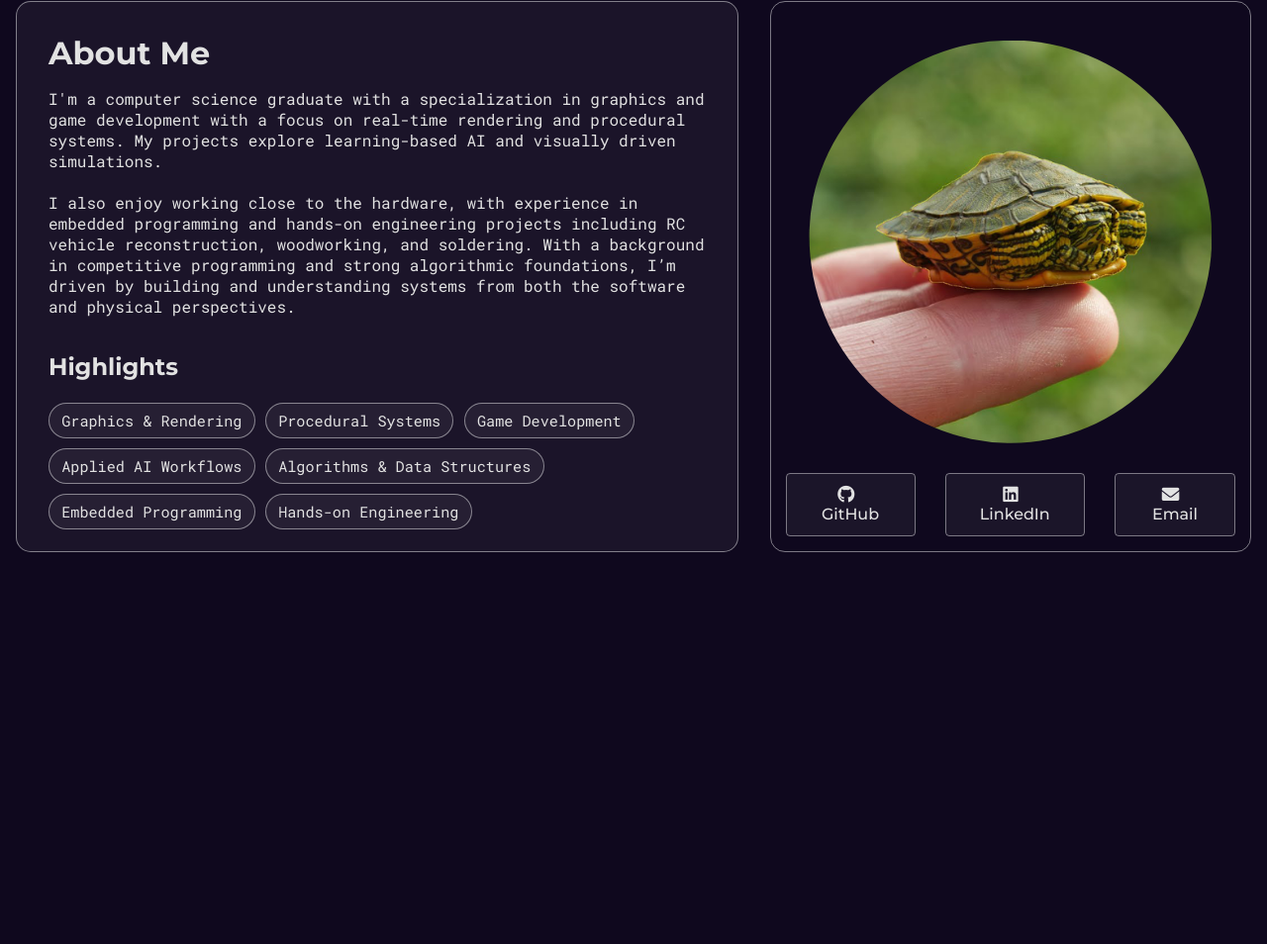
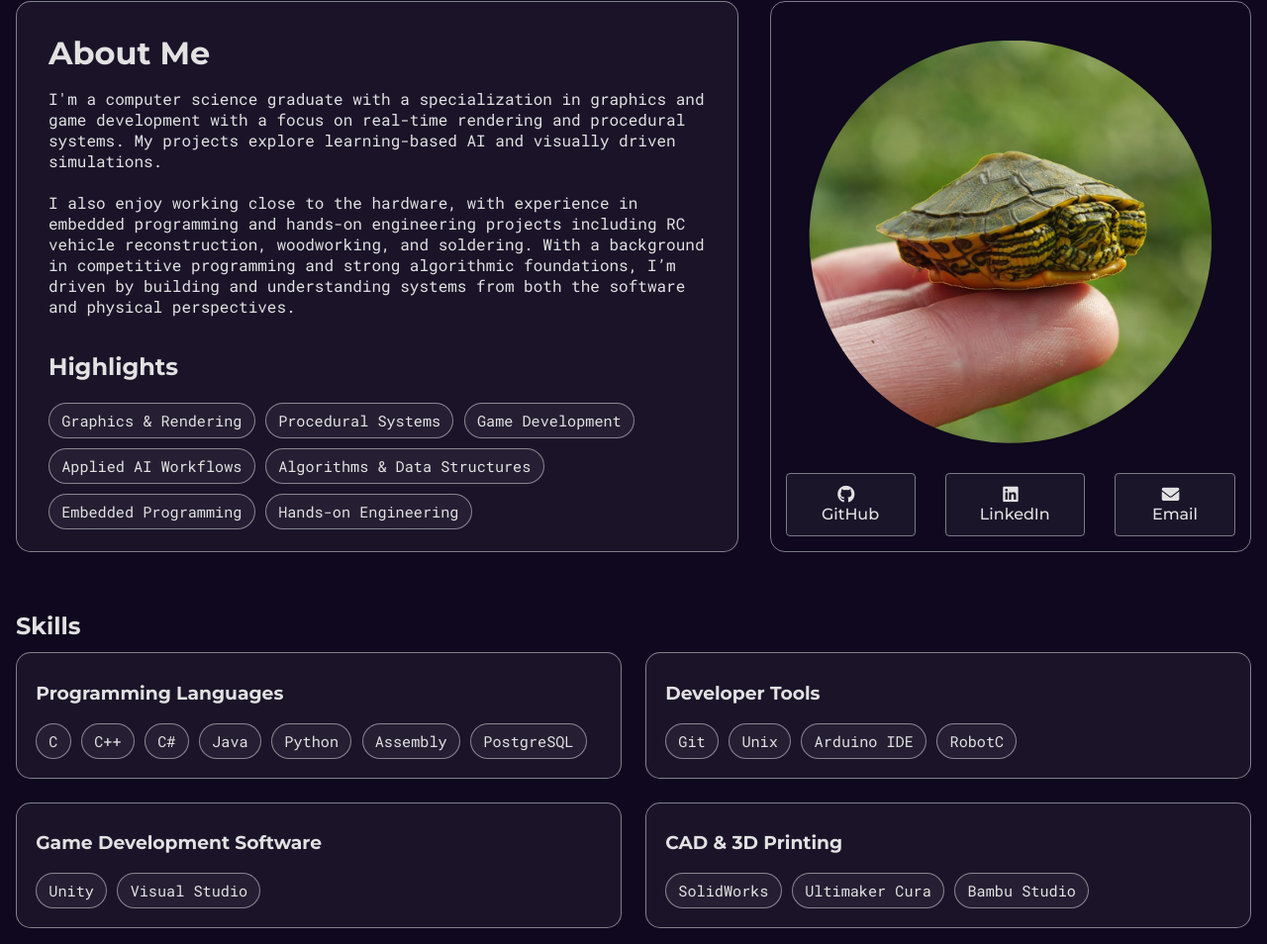
Before and after one commit to williamt1117/williamt1117.github.io, a plain HTML site: page index.html in a window 1280 px wide. Shown: the part 277-1231 px from the top of the page at 99% size. Before the commit the page ends 851 px from the top, so only its background shows below. Drawn offline with Linux system fonts and the light colour scheme.

Commit message:
merged skills and about me

```diff
--- a/index.html
+++ b/index.html
@@ -51,6 +51,49 @@
                 </div>
             </div>
         </div>
+
+        <h2 style="margin-top: 2em;">Skills</h2>
+        <div class="skills-grid">
+            <section class="skill-card">
+                <h3>Programming Languages</h3>
+                <ul class="chip-list">
+                    <li>C</li>
+                    <li>C++</li>
+                    <li>C#</li>
+                    <li>Java</li>
+                    <li>Python</li>
+                    <li>Assembly</li>
+                    <li>PostgreSQL</li>
+                </ul>
+            </section>
+
+            <section class="skill-card">
+                <h3>Developer Tools</h3>
+                <ul class="chip-list">
+                    <li>Git</li>
+                    <li>Unix</li>
+                    <li>Arduino IDE</li>
+                    <li>RobotC</li>
+                </ul>
+            </section>
+
+            <section class="skill-card">
+                <h3>Game Development Software</h3>
+                <ul class="chip-list">
+                    <li>Unity</li>
+                    <li>Visual Studio</li>
+                </ul>
+            </section>
+
+            <section class="skill-card">
+                <h3>CAD & 3D Printing</h3>
+                <ul class="chip-list">
+                    <li>SolidWorks</li>
+                    <li>Ultimaker Cura</li>
+                    <li>Bambu Studio</li>
+                </ul>
+            </section>
+        </div>
     </header>
 
     <script src="nav.js"></script>
--- a/nav.js
+++ b/nav.js
@@ -7,7 +7,6 @@ document.addEventListener('DOMContentLoaded', function() {
                 <li><a href="index.html">About Me</a></li>
                 <li><a href="projects.html">Projects</a></li>
                 <li><a href="experience_education.html">Experience & Education</a></li>
-                <li><a href="skills.html">Skills</a></li>
             </ul>
         </nav>
         <hr class="nav-divider">
--- a/style.css
+++ b/style.css
@@ -8,7 +8,7 @@
     --tint-color: rgba(255, 255, 255, 0.05);
     --tint-hovered-color: rgba(255, 255, 255, 0.1);
     --corner-radius: 15px;
-    --capped-width: min(1500px, 100%);
+    --capped-width: min(1350px, 100%);
 }
 
 @keyframes fadeIn {
@@ -43,6 +43,7 @@ main > h1 {
 html {
     font-family: 'Roboto Mono', monospace;
     color: var(--text-color);
+    font-size: 100%;
 }
 
 body {
@@ -336,6 +337,24 @@ img {
     margin-left: 3em;
 }
 
+body > h2 {
+    width: var(--capped-width);
+    margin-left: auto;
+    margin-right: auto;
+}
+
+header > h2 {
+    width: var(--capped-width);
+    margin-left: auto;
+    margin-right: auto;
+}
+
+header > .skills-grid {
+    width: var(--capped-width);
+    margin-left: auto;
+    margin-right: auto;
+}
+
 .skills-grid {
     display: grid;
     grid-template-columns: 1fr 1fr;
```
Also changed, not shown: projects.html (+2 -2 lines).
